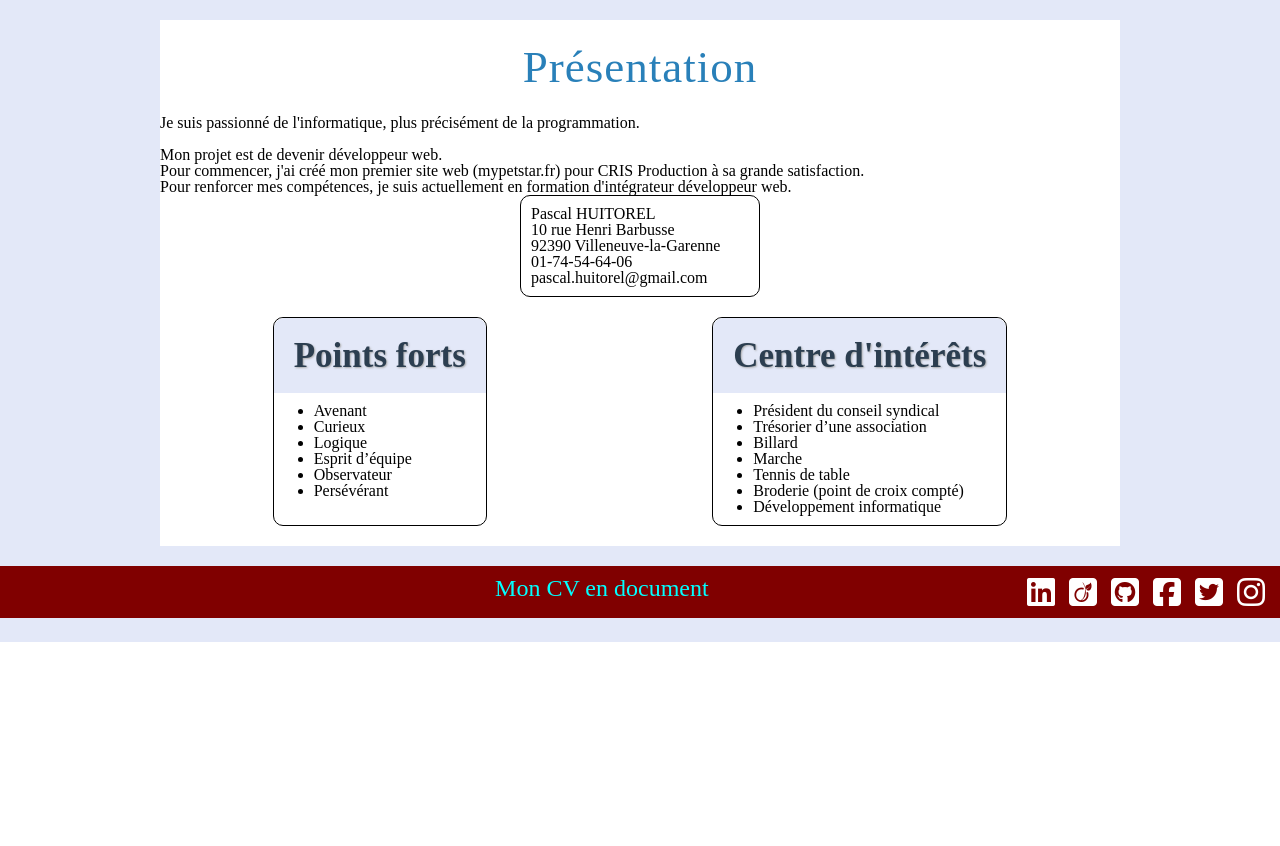
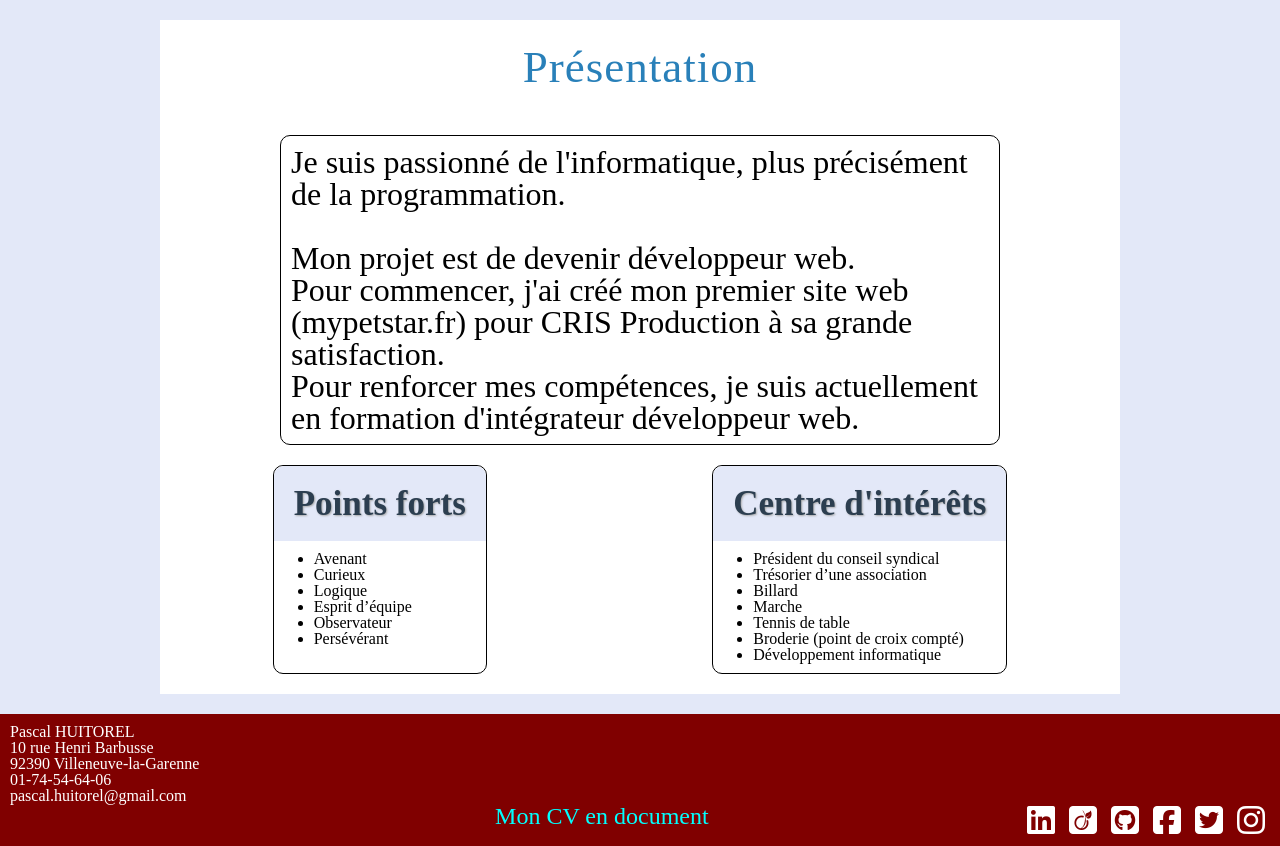
Before and after one commit to PH276/CV, a PHP site: page / in a window 1280 px wide. Shown: the part 158-1004 px from the top of the page. Before the commit the page ends 800 px from the top, so only its background shows below. Run offline with PHP 8.4, Linux system fonts and the light colour scheme; some libraries are stand-ins or nearby versions.

Commit message:
presentation dans index.html

```diff
--- a/css/style.css
+++ b/css/style.css
@@ -166,6 +166,9 @@ main{
 	background: maroon;
 	padding: 10px;
 	}
+	#adresse dd{
+		color: white;
+	}
 	#docCV{
 		font-size: 1.5em;
 		float:left;
@@ -232,6 +235,15 @@ main{
 						padding: 10px;
 					}
  /*********************      i n d e x . h t m l     *****************************/
+ #presentation .cadre1 {
+	padding: 10px;
+	width: 75%;
+	margin: 20px auto;
+	border:1px solid;
+	border-radius: 10px;
+	font-size: 2em;
+ }
+
  #coordonnees{
 	width: 25%;
 	margin: auto;
--- a/index.html
+++ b/index.html
@@ -38,7 +38,7 @@
 
     <main id="presentation">
         <h1>Présentation</h1>
-        <section>
+        <section class="cadre1">
 
             <p>Je suis passionné de l'informatique, plus précisément de la programmation.</p>
             <br>
@@ -46,7 +46,7 @@
             <p>Pour commencer, j'ai créé mon premier site web (mypetstar.fr) pour CRIS Production à sa grande satisfaction.</p>
             <p>Pour renforcer mes compétences, je suis actuellement en formation d'intégrateur développeur web.</p>
         </section>
-        <section id="coordonnees" class="cadre">
+        <!-- <section id="coordonnees" class="cadre">
         <dl>
         <dt>Pascal HUITOREL</dt>
         <dd>10 rue Henri Barbusse</dd>
@@ -54,7 +54,7 @@
         <dd>01-74-54-64-06</dd>
         <dd>pascal.huitorel@gmail.com</dd>
     </dl>
-        </section>
+</section> -->
 <div class="flex">
     <section id="forts" class="cadre">
         <h2>Points forts</h2>
@@ -85,6 +85,15 @@
 </main>
 
 <footer>
+    <div id="adresse">
+        <dl>
+            <dd>Pascal HUITOREL</dd>
+            <dd>10 rue Henri Barbusse</dd>
+            <dd>92390 Villeneuve-la-Garenne</dd>
+            <dd>01-74-54-64-06</dd>
+            <dd>pascal.huitorel@gmail.com</dd>
+        </dl>
+    </div>
     <div id="docCV">
         <a href="doc/HUITORELPascalDeveloppeurWebCV.pdf" target="_blank">Mon CV en document</a>
     </div>
```
Lines whose indentation alone changed are shown as unchanged.
